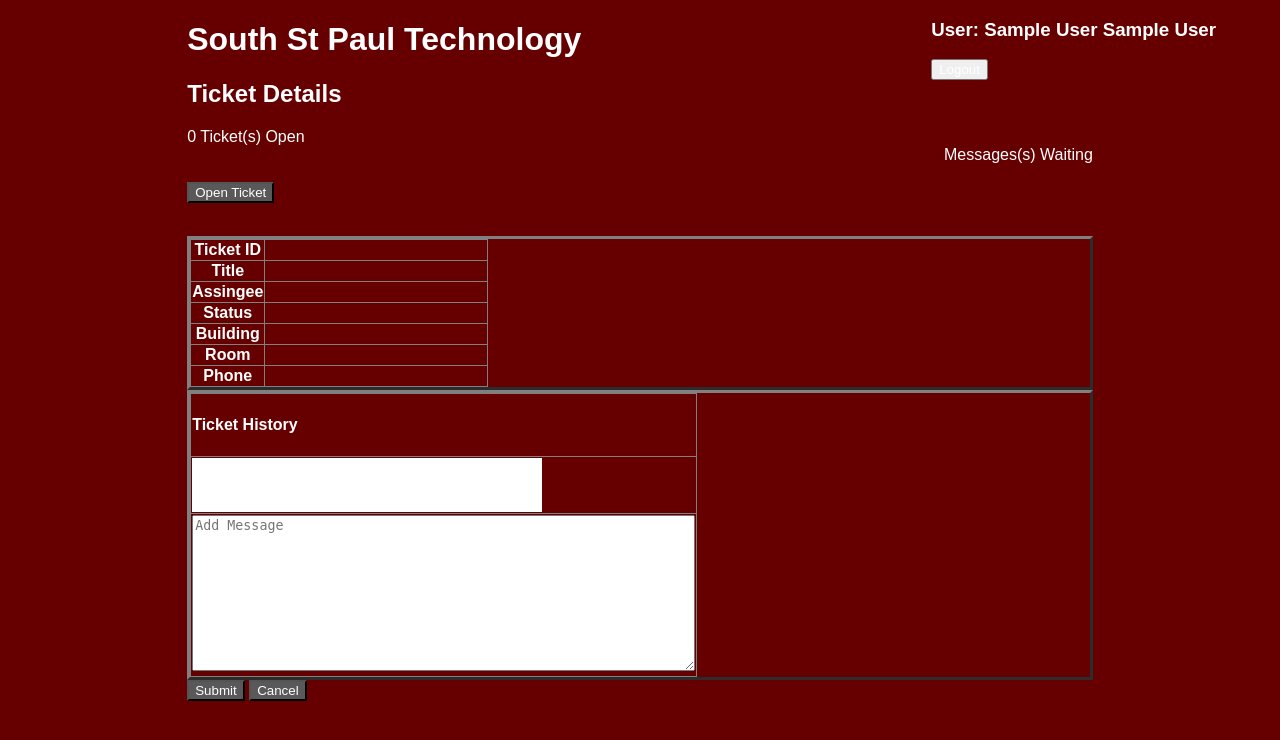
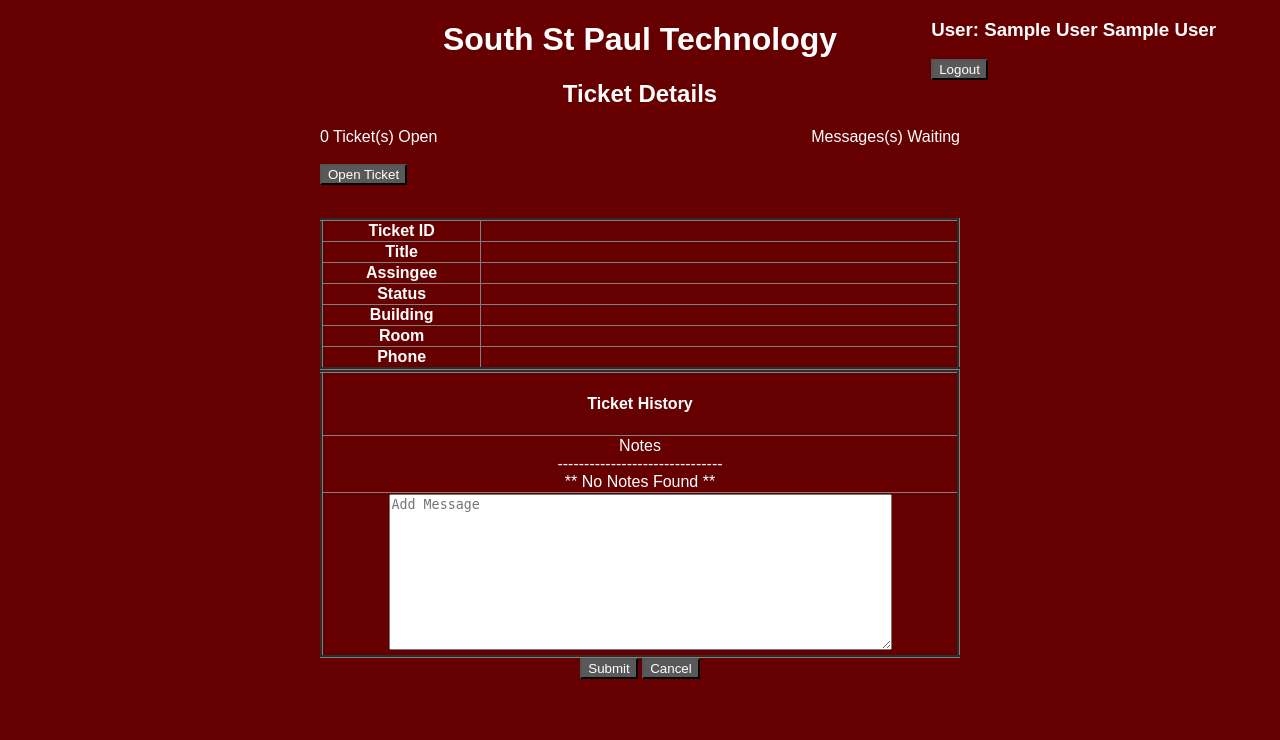
Before and after one commit to masonswain/CSC450-Web-Application, a PHP site: page /ViewTicket.php in a window 1280 px wide. Shown: the top 740 px of the page. Run offline with PHP 8.4, Linux system fonts and the light colour scheme; the visitor is signed in with stand-in values (Sample User, id 1); data that the repository does not hold is empty.

Commit message:
Fixed CSS issues

```diff
--- a/OpenTicket.php
+++ b/OpenTicket.php
@@ -103,7 +103,7 @@ $tickets = $row[0];
                     </tr>
                     <tr><!-- Additional notes -->
                         <th><label for="note">Additional Information</label></th>
-                        <td><textarea required rows="25%" cols="50%" class="form-control" form="newTicket" name="note" id="note">Notes</textarea><br><br></td>
+                        <td><textarea required rows="25%" cols="50%" class="form-control" form="newTicket" name="note" id="note" placeholder="Message"></textarea><br><br></td>
                     </tr>
                 </table>
 
--- a/ViewTicket.php
+++ b/ViewTicket.php
@@ -115,7 +115,7 @@ $tickets = $row[0];
                     <td><label for="ticketHistory"><h4>Ticket History</h4></label></td>
                 </tr>
                 <tr>
-                    <td><div name="ticketHistory" id="ticketHistory" style="text-align: center; overflow-y: scroll;">
+                    <td><div name="ticketHistory" id="ticketHistory" style="overflow-y: scroll;">
                         Notes<br>
                         -------------------------------<br>
                         <?php
@@ -146,7 +146,7 @@ $tickets = $row[0];
             <input type="hidden" name="ticketID" value="<?php echo (isset($ticketID)) ? $ticketID: ''?>"/>
 
 
-            <span class="buttons2">
+            <span style="float: center;">
                 <button type="submit" style="color:white;cursor:pointer;" class="button">Submit</button>
                 <button type="button" style="color:white;cursor:pointer;" class="button" onclick="location.href='home.php'">Cancel</button>
             </span>
--- a/home.php
+++ b/home.php
@@ -131,7 +131,8 @@ $tickets = $row[0];
 							echo "<th>Ticket ID</th>";
 							echo "<th>Title</th>";
 							echo "<th>Status</th>";
-							echo "<th>Created By</th>";
+							echo "<th>Created By</th></tr>";
+							//echo "</tr>";
 							//while loop formats table data
 							while($row = $result->fetch_assoc()){
 								$id = $row["TICKET_ID"];
--- a/index.html
+++ b/index.html
@@ -10,7 +10,7 @@
 	<link rel="stylesheet" type="text/css" href="style.css">
 
 	<!-- Latest compiled and minified CSS -->
-	<!-- <link rel="stylesheet" href="https://maxcdn.bootstrapcdn.com/bootstrap/3.4.0/css/bootstrap.min.css"> -->
+	 <link rel="stylesheet" href="https://maxcdn.bootstrapcdn.com/bootstrap/3.4.0/css/bootstrap.min.css">
 
 </head>
 
--- a/style.css
+++ b/style.css
@@ -1,20 +1,22 @@
 body {
-	color: white;
-	background-color: #660000;
+	color: white !important;
+	background-color: #660000 !important;
 	font-family: "Arial";
 	padding-right: 14%;
 	padding-left: 14%;
+	margin: auto !important;
+	width: 50%;
+	text-align: center;
 }
 
 table {
     font-family: arial, sans-serif;
     border-collapse: collapse;
-    width: 100%;
-	display: block;
-	text-decoration: none;
+	text-align: center;
+	position: relative;
 }
 
-#send {
+#ticketsOpen, #send {
 	float: left;
 }
 
@@ -22,7 +24,7 @@ table {
 	float: right;
 }
 
-button {
+.button {
 	background-color: #595959;
 	color: white !important;
 	cursor: pointer !important;
@@ -58,7 +60,5 @@ button {
 
 #ticketHistory {
 	border: 2px black;
-	background-color: white;
-	width: 350px;
 	height: 20%;
 }
```
Also changed, not shown: favicon.ico (added). Lines whose indentation alone changed are shown as unchanged.
